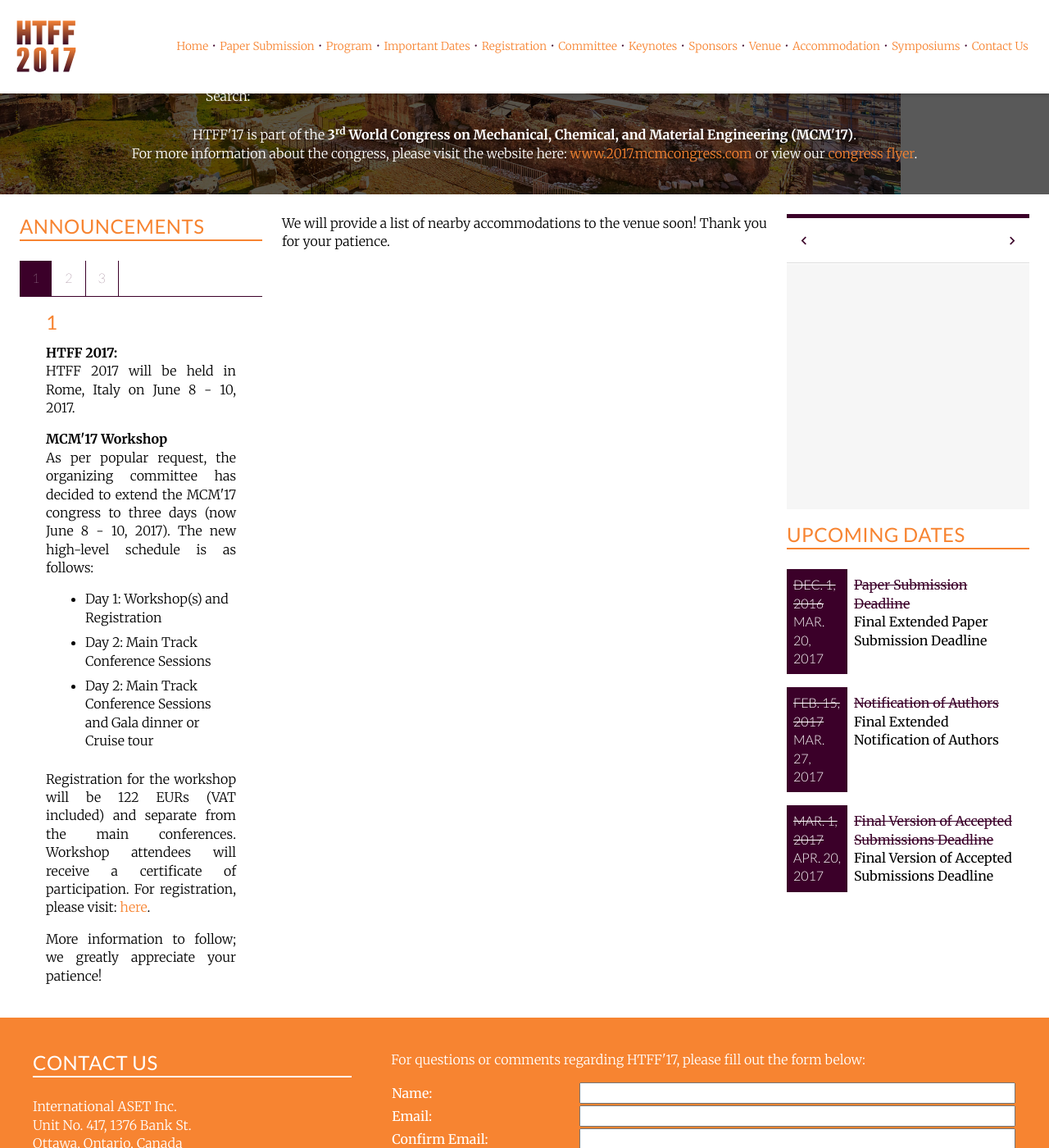
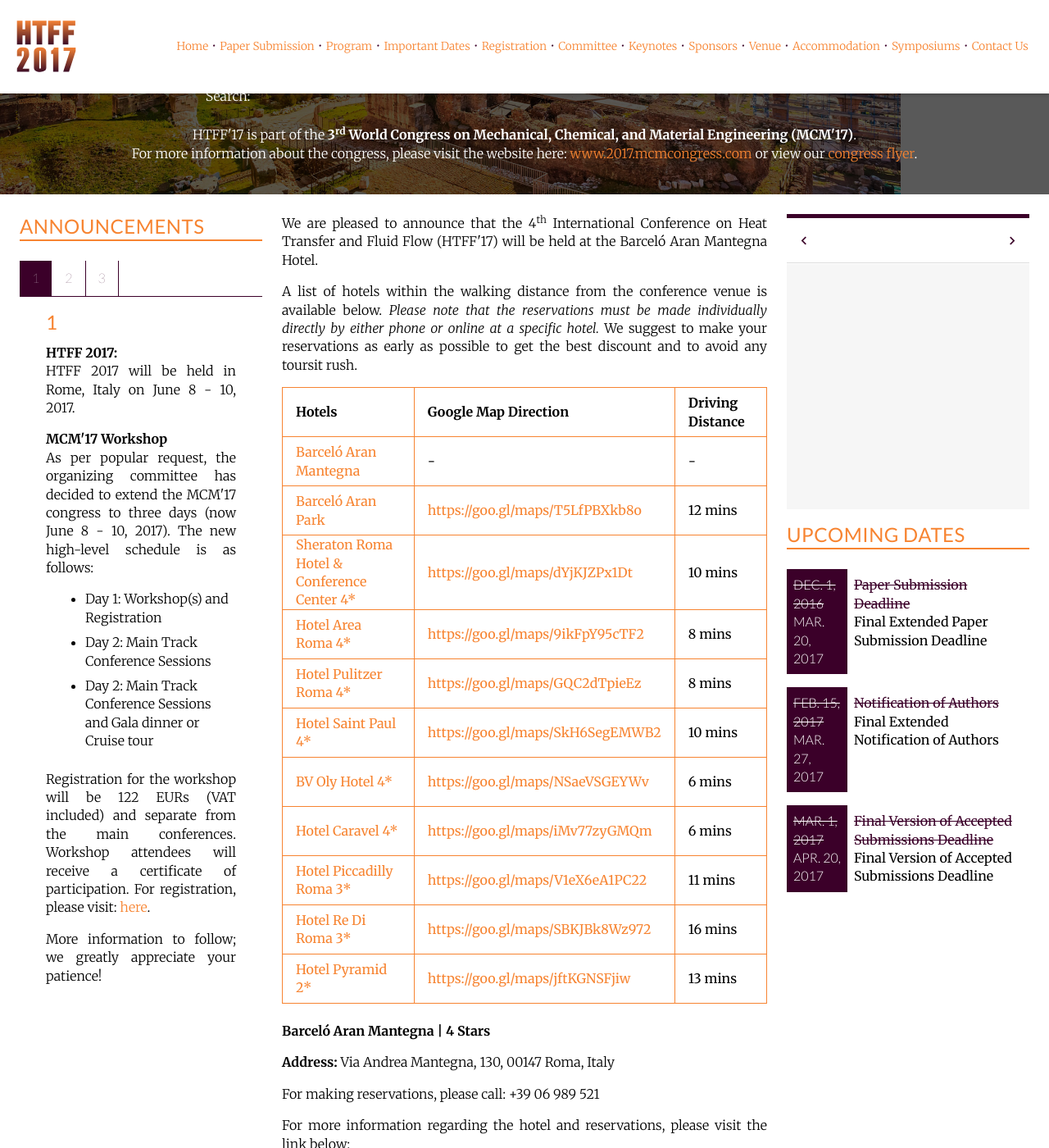
Before and after one commit to intaset/htff, a Jekyll site: the page built from accommodation.html, in a window 1280 px wide and 1400 px high, scrolled down 270 px. Shown: the whole window at 82% size. Built offline with Jekyll 4.4.1, drawn with Linux system fonts in a browser that asks for light colours; nearby versions of some CDN libraries; Markdown is read by kramdown in place of the engine named in the settings; comment, search, counter and statistics services are not loaded; some of the changed text lies outside the part shown.

Commit message:
added hotel list

```diff
--- a/accommodation.html
+++ b/accommodation.html
@@ -8,223 +8,244 @@
 <a id="top"></a>
 <div class="unit unit-s-1 unit-m-1-4-1 unit-l-1-4-1">
   <div class="unit-spacer content">
-  <p class="body">We will provide a list of nearby accommodations to the venue soon! Thank you for your patience.</p>
-    <!-- <p class="body">A list of hotels within the walking distance from the conference venue is available below. Please note that the reservations must be made individually directly by either phone or online at a specific hotel. We suggest to make your reservations as early as possible to get the best discount and to avoid any tourist rush.</p>
+  <!-- <p class="body">We will provide a list of nearby accommodations to the venue soon! Thank you for your patience.</p> -->
+   <p class="body">We are pleased to announce that the 4<sup>th</sup> International Conference on Heat Transfer and Fluid Flow (HTFF'17) will be held at the Barceló Aran Mantegna Hotel. <!-- More importantly, we have collaborated with the hotel to offer our customers a reduced rate on the accommodations! Please click here for more information: Hotel Alimara Barcelona --></p>
+
+    <p class="body">A list of hotels within the walking distance from the conference venue is available below. <i>Please note that the reservations must be made individually directly by either phone or online at a specific hotel.</i> We suggest to make your reservations as early as possible to get the best discount and to avoid any toursit rush.</p>
 
 <table class="accommodation">
   <thead>
     <tr>
     <td><b>Hotels</b></td>
     <td><b>Google Map Direction</b></td>
-    <td><b>Walking Distance</b></td>
+    <td><b>Driving Distance</b></td>
     </tr>
     </thead>
     <tbody>
   <tr>
-    <td><a href="#0" class="body-link">Hotel Novotel Budapest Centrum</a></td>
+    <td><a href="#Barceló_Aran_Mantegna" class="body-link">Barceló Aran Mantegna</a></td>
       <td>-</td>
       <td>-</td>
     </tr>
 
     <tr>
-    <td><a href="#1" class="body-link">Hotel Nemzeti Budapest - MGallery Collection</a></td>
-      <td><a href="https://goo.gl/maps/s8h7ufP8iDp" class="body-link">https://goo.gl/maps/s8h7ufP8iDp</a></td>
-      <td>2 Min.</td>
+    <td><a href="#Barceló_Aran_Park" class="body-link">Barceló Aran Park</a></td>
+      <td><a href="https://goo.gl/maps/T5LfPBXkb8o" class="body-link" target="_blank">https://goo.gl/maps/T5LfPBXkb8o</a></td>
+      <td>12 mins</td>
     </tr>
 
     <tr>
-    <td><a href="#2" class="body-link">Atrium Fashion Hotel</a></td>
-      <td><a href="https://goo.gl/maps/SWRe1mLANeH2" class="body-link">https://goo.gl/maps/SWRe1mLANeH2</a></td>
-      <td>2 Min.</td>
+    <td><a href="#Sheraton_Roma_Hotel_&_Conference_Center_4*" class="body-link">Sheraton Roma Hotel & Conference Center 4*</a></td>
+      <td><a href="https://goo.gl/maps/dYjKJZPx1Dt" class="body-link" target="_blank">https://goo.gl/maps/dYjKJZPx1Dt</a></td>
+      <td>10 mins</td>
     </tr>
 
     <tr>
-    <td><a href="#3" class="body-link">Boscolo Budapest</a></td>
-      <td><a href="https://goo.gl/maps/Zq57vRKdzWJ2" class="body-link">https://goo.gl/maps/Zq57vRKdzWJ2</a></td>
-      <td>3 Min.</td>
+    <td><a href="#Hotel_Area_Roma_4*" class="body-link">Hotel Area Roma 4*</a></td>
+      <td><a href="https://goo.gl/maps/9ikFpY95cTF2" class="body-link" target="_blank">https://goo.gl/maps/9ikFpY95cTF2</a></td>
+      <td>8 mins</td>
     </tr>
 
     <tr>
-    <td><a href="#4" class="body-link">Hotel Ibis Budapest City</a></td>
-      <td><a href="https://goo.gl/maps/86vwcufwiTy" class="body-link">https://goo.gl/maps/86vwcufwiTy</a></td>
-      <td>3 Min.</td>
+    <td><a href="#Hotel_Pulitzer_Roma_4*" class="body-link">Hotel Pulitzer Roma 4*</a></td>
+      <td><a href="https://goo.gl/maps/GQC2dTpieEz" class="body-link" target="_blank">https://goo.gl/maps/GQC2dTpieEz</a></td>
+      <td>8 mins</td>
     </tr>
 
     <tr>
-    <td><a href="#5" class="body-link">Courtyard Budapest City Center</a></td>
-      <td><a href="https://goo.gl/maps/etQac3D67tz" class="body-link">https://goo.gl/maps/etQac3D67tz</a></td>
-      <td>4 Min.</td>
+    <td><a href="#Hotel_Saint_Paul_4*" class="body-link">Hotel Saint Paul 4*</a></td>
+      <td><a href="https://goo.gl/maps/SkH6SegEMWB2" class="body-link" target="_blank">https://goo.gl/maps/SkH6SegEMWB2</a></td>
+      <td>10 mins</td>
     </tr>
 
     <tr>
-    <td><a href="#6" class="body-link">The Three Corners Hotel Bristol Budapest</a></td>
-      <td><a href="https://goo.gl/maps/T6nsMKTtFz22" class="body-link">https://goo.gl/maps/T6nsMKTtFz22</a></td>
-      <td>5 Min.</td>
+    <td><a href="#BV_Oly_Hotel_4*" class="body-link">BV Oly Hotel 4*</a></td>
+      <td><a href="https://goo.gl/maps/NSaeVSGEYWv" class="body-link" target="_blank">https://goo.gl/maps/NSaeVSGEYWv</a></td>
+      <td>6 mins</td>
     </tr>
 
     <tr>
-    <td><a href="#7" class="body-link">Elit Hotel</a></td>
-      <td><a href="https://goo.gl/maps/WXQEQchZiBp" class="body-link">https://goo.gl/maps/WXQEQchZiBp</a></td>
-      <td>5 Min.</td>
+    <td><a href="#Hotel_Caravel_4*" class="body-link">Hotel Caravel 4*</a></td>
+      <td><a href="https://goo.gl/maps/iMv77zyGMQm" class="body-link" target="_blank">https://goo.gl/maps/iMv77zyGMQm</a></td>
+      <td>6 mins</td>
     </tr>
 
     <tr>
-    <td><a href="#8" class="body-link">Queen's Court Hotel & Residence</a></td>
-      <td><a href="https://goo.gl/maps/zNRCPX9y7Jv" class="body-link">https://goo.gl/maps/zNRCPX9y7Jv</a></td>
-      <td>9 Min.</td>
+    <td><a href="#Hotel_Piccadilly_Roma_3*" class="body-link">Hotel Piccadilly Roma 3*</a></td>
+      <td><a href="https://goo.gl/maps/V1eX6eA1PC22" class="body-link" target="_blank">https://goo.gl/maps/V1eX6eA1PC22</a></td>
+      <td>11 mins</td>
     </tr>
 
     <tr>
-    <td><a href="#9" class="body-link">Corinthia Hotel Budapest</a></td>
-      <td><a href="https://goo.gl/maps/TxrcrRsCHB32" class="body-link">https://goo.gl/maps/TxrcrRsCHB32</a></td>
-      <td>9 Min.</td>
+    <td><a href="#Hotel_Re_Di_Roma_3*" class="body-link">Hotel Re Di Roma 3*</a></td>
+      <td><a href="https://goo.gl/maps/SBKJBk8Wz972" class="body-link" target="_blank">https://goo.gl/maps/SBKJBk8Wz972</a></td>
+      <td>16 mins</td>
+    </tr>
+
+    <tr>
+    <td><a href="#Hotel_Pyramid_2*" class="body-link">Hotel Pyramid 2*</a></td>
+      <td><a href="https://goo.gl/maps/jftKGNSFjiw" class="body-link" target="_blank">https://goo.gl/maps/jftKGNSFjiw</a></td>
+      <td>13 mins</td>
     </tr>
 
   </tbody>
 </table><br>
 
-<span class="anchor" id="0"></span>
+<span class="anchor" id="Barceló_Aran_Mantegna"></span>
 <div class="bottom-border">
-<p class="body bold">Hotel Novotel Budapest Centrum | 4 Stars</p>
-<p class="body"><b>Address:</b> Budapest, Rákóczi út 43-45, 1088 Hungary</p>
+<p class="body bold">Barceló Aran Mantegna | 4 Stars</p>
+<p class="body"><b>Address:</b> Via Andrea Mantegna, 130, 00147 Roma, Italy</p>
 
-<p class="body">For making reservations, please call: +36 1 477 5300<br>
-<b>Group Discount:</b> Information will be provided soon.</p>
+<p class="body">For making reservations, please call: +39 06 989 521<br>
+<!-- <b>Group Discount:</b> Mention the conference to receive a Clarion discount. --></p>
 
-<p class="body"><b>To reserve a room:</b> please download and fill out the <a href="../bookingform.doc" class="body-link">Booking Form</a> and send directly to the hotel email address mentioned on the form.</p>
+<p class="body">For more information regarding the hotel and reservations, please visit the link below:</p>
 
-<p class="body">For more information regarding the hotel, please visit the link below:</p>
-
-<a href="http://www.novotel.com/gb/hotel-3560-novotel-budapest-centrum/index.shtml" class="body-link">www.novotel.com/gb/hotel-3560-novotel-budapest-centrum</a>
+<a href="http://www.barcelo.com" class="body-link">www.barcelo.com</a>
 
 <a href="#top" class="top">TOP</a>
-</div><br>
+</div>
 
-<span class="anchor" id="9"></span>
+<span class="anchor" id="Barceló_Aran_Park"></span>
 <div class="bottom-border">
-<p class="body bold">Corinthia Hotel Budapest | 5 Stars</p>
-<p class="body"><b>Address:</b> ERZSÉBET KÖRÚT 43-49 BUDAPEST H-1073</p>
+<p class="body bold">Barceló Aran Park | 4 Stars</p>
+<p class="body"><b>Address:</b> Via Riccardo Forster, 24, 00143 Roma, Italy</p>
 
-<p class="body">For making reservations, please call: +36 1 479 4000 </p>
+<p class="body">For making reservations, please call: +39 06 5107 2135</p>
 
-<p class="body">For more information regarding this hotel or to book online, please visit the link below:</p>
+<p class="body">For more information regarding the hotel and reservations, please visit the link below:</p>
 
-<a href="http://www.corinthia.com/hotels/budapest/?gclid=Cj0KEQjwt763BRDZx_Xg3-Pv2cABEiQAoDfeGOjY3e-ucw7r0JT1o6N7buHK-TI2qdhD3DKyVG9ltrgaAuBc8P8HAQ" class="body-link">www.corinthia.com/hotels/budapest</a>
+<a href="http://www.barcelo.com" class="body-link">www.barcelo.com</a>
 
 <a href="#top" class="top">TOP</a>
-</div><br>
+</div>
 
-<span class="anchor" id="3"></span>
+<span class="anchor" id="Sheraton_Roma_Hotel_&_Conference_Center_4*"></span>
 <div class="bottom-border">
-<p class="body bold">Boscolo Budapest | 5 Stars</p>
-<p class="body"><b>Address:</b> Erzsébet krt. 9/11 - 1073 Budapest, Hungary</p>
+<p class="body bold">Sheraton Roma Hotel & Conference Center | 4 Stars</p>
+<p class="body"><b>Address:</b> Viale del Pattinaggio, 100, 00144 Roma, Italy</p>
 
-<p class="body">For making reservations, please call: +36 1 886 61 11</p>
+<p class="body">For making reservations, please call: +39 06 54531</p>
 
-<p class="body">For more information regarding this hotel and making online reservation, please visit the link below:</p>
+<p class="body">For more information regarding the hotel and reservations, please visit the link below:</p>
 
-<a href="http://budapest.boscolohotels.com/" class="body-link">www.budapest.boscolohotels.com</a>
+<a href="http://www.sheratonrome.com" class="body-link">www.sheratonrome.com</a>
 
 <a href="#top" class="top">TOP</a>
-</div><br>
+</div>
 
-<span class="anchor" id="8"></span>
+<span class="anchor" id="Hotel_Area_Roma_4*"></span>
 <div class="bottom-border">
-<p class="body bold">Queen's Court Hotel & Residence | 5 Stars</p>
-<p class="body"><b>Address:</b> 1074 Budapest, Dob Street 63., Budapest, Hungary</p>
+<p class="body bold">Hotel Area Roma | 4 Stars</p>
+<p class="body"><b>Address:</b> Via del Forte Ostiense, 21, 00146 Roma, Italy</p>
 
-<p class="body">For making reservations, please call: +36 1 882 3000</p>
+<p class="body">For making reservations, please call: +39 06 594 3183</p>
 
-<p class="body">For more information regarding this hotel and making online reservation, please visit the link below:</p>
+<p class="body">For more information regarding the hotel and reservations, please visit the link below:</p>
 
-<a href="http://www.queenscourthotelbudapest.com" class="body-link">www.queenscourthotelbudapest.com</a>
+<a href="http://www.hotelarearoma.it" class="body-link">www.hotelarearoma.it</a>
 
 <a href="#top" class="top">TOP</a>
-</div><br>
+</div>
 
-<span class="anchor" id="1"></span>
+<span class="anchor" id="Hotel_Pulitzer_Roma_4*"></span>
 <div class="bottom-border">
-<p class="body bold">Hotel Nemzeti Budapest - MGallery Collection | 4 Stars</p>
-<p class="body"><b>Address:</b> Jozsef Krt. 4 1088, Budapest, Hungary</p>
+<p class="body bold">Hotel Pulitzer Roma | 4 Stars</p>
+<p class="body"><b>Address:</b> Via Guglielmo Marconi, 905, 00146 Roma, Italy</p>
 
-<p class="body">For making reservations, please call: (+36) 1 477 4500</p>
+<p class="body">For making reservations, please call: +39 06 598 591</p>
 
-<p class="body">For more information regarding this hotel and making online reservation, please visit the link below:</p>
+<p class="body">For more information regarding the hotel and reservations, please visit the link below:</p>
 
-<a href="http://hotel-nemzeti-budapest.hu/en/" class="body-link">www.hotel-nemzeti-budapest.hu</a>
+<a href="http://www.hotelpulitzer.it" class="body-link">www.hotelpulitzer.it</a>
 
 <a href="#top" class="top">TOP</a>
-</div><br>
+</div>
 
-<span class="anchor" id="5"></span>
+<span class="anchor" id="Hotel_Saint_Paul_4*"></span>
 <div class="bottom-border">
-<p class="body bold">Courtyard Budapest City Center | 4 Stars</p>
-<p class="body"><b>Address:</b> Jozsef krt. 5, Budapest, H-1088 Hungary</p>
+<p class="body bold">Hotel Saint Paul | 4 Stars</p>
+<p class="body"><b>Address:</b> Via Vito Volterra, 43, 00146 Roma, Italy</p>
 
-<p class="body">For making reservations, please call: +36 1 327 5100</p>
+<p class="body">For making reservations, please call: +39 06 559 1911</p>
 
-<p class="body">For more information regarding this hotel and making online reservation, please visit the link below:</p>
+<p class="body">For more information regarding the hotel and reservations, please visit the link below:</p>
 
-<a href="http://www.marriott.com/hotels/travel/budcy-courtyard-budapest-city-center/" class="body-link">www.marriott.com/hotels/travel/budcy-courtyard-budapest-city-center/</a>
+<a href="https://www.hotelius.com" class="body-link">www.hotelius.com</a>
 
 <a href="#top" class="top">TOP</a>
-</div><br>
+</div>
 
-<span class="anchor" id="2"></span>
+<span class="anchor" id="BV_Oly_Hotel_4*"></span>
 <div class="bottom-border">
-<p class="body bold">Atrium Fashion Hotel | 4 Stars</p>
-<p class="body"><b>Address:</b> Csokonai u 14. 1081 Budapest, Hungary</p>
+<p class="body bold">BV Oly Hotel | 4 Stars</p>
+<p class="body"><b>Address:</b> Via del Santuario Regina degli Apostoli, 36, 00145 Roma, Italy</p>
 
-<p class="body">For making reservations, please call: +36 1 299 0777</p>
+<p class="body">For making reservations, please call: +39 06 594 441</p>
 
-<p class="body">For more information regarding this hotel and making online reservation, please visit the link below:</p>
+<p class="body">For more information regarding the hotel and reservations, please visit the link below:</p>
 
-<a href="http://www.atriumhotelbudapest.com/en/" class="body-link">www.atriumhotelbudapest.com</a>
+<a href="http://www.olyhotel.it" class="body-link">www.olyhotel.it</a>
 
 <a href="#top" class="top">TOP</a>
-</div><br>
+</div>
 
-<span class="anchor" id="6"></span>
+<span class="anchor" id="Hotel_Caravel_4*"></span>
 <div class="bottom-border">
-<p class="body bold">The Three Corners Hotel Bristol Budapest | 4 Stars</p>
-<p class="body"><b>Address:</b> Kenyérmező utca 4., 1081 Budapest, Hungary</p>
+<p class="body bold">Hotel Caravel | 4 Stars</p>
+<p class="body"><b>Address:</b> Via Cristoforo Colombo, 124, 00147 Roma, Italy</p>
 
-<p class="body">For making reservations, please call: +36 1 7991100</p>
+<p class="body">For making reservations, please call: +39 06 518 0789</p>
 
-<p class="body">For more information regarding this hotel and making online reservation, please visit the link below:</p>
+<p class="body">For more information regarding the hotel and reservations, please visit the link below:</p>
 
-<a href="http://threecorners.com/hotels/hotel-bristol/" class="body-link">www.threecorners.com/hotels/hotel-bristol</a>
+<a href="http://www.hotelcaravel.it" class="body-link">www.hotelcaravel.it</a>
 
 <a href="#top" class="top">TOP</a>
-</div><br>
+</div>
 
-<span class="anchor" id="4"></span>
+<span class="anchor" id="Hotel_Piccadilly_Roma_3*"></span>
 <div class="bottom-border">
-<p class="body bold">Hotel Ibis Budapest City | 3 Stars</p>
-<p class="body"><b>Address:</b> Akacfa u. 1-3, 1072, Budapest Hungary</p>
+<p class="body bold">Hotel Piccadilly Roma | 3 Stars</p>
+<p class="body"><b>Address:</b> Via Magna Grecia, 122, 00183 Roma, Italy</p>
 
-<p class="body">For making reservations, please call: +36 1 478 3050</p>
+<p class="body">For making reservations, please call: +39 06 7047 4858</p>
 
-<p class="body">For more information regarding this hotel and making online reservation, please visit the link below:</p>
+<p class="body">For more information regarding the hotel and reservations, please visit the link below:</p>
 
-<a href="http://www.accorhotels.com/gb/hotel-1681-ibis-budapest-city/index.shtml" class="body-link">www.accorhotels.com/gb/hotel-1681-ibis-budapest-city</a>
+<a href="http://www.hotelpiccadillyroma.it" class="body-link">www.hotelpiccadillyroma.it</a>
 
 <a href="#top" class="top">TOP</a>
-</div><br>
+</div>
 
-<span class="anchor" id="7"></span>
+<span class="anchor" id="Hotel_Re_Di_Roma_3*"></span>
 <div class="bottom-border">
-<p class="body bold">Elit Hotel | 3 Stars</p>
-<p class="body"><b>Address:</b> 1081 Budapest, Rákóczi út 67., Hungary</p>
+<p class="body bold">Hotel Re Di Roma | 3 Stars</p>
+<p class="body"><b>Address:</b> Via Vercelli, 21, 00182 Roma, Italy</p>
 
-<p class="body">For making reservations, please call: +36 1 785 8095</p>
+<p class="body">For making reservations, please call: +39 06 7030 2501</p>
 
-<p class="body">For more information regarding this hotel and making online reservation, please visit the link below:</p>
+<p class="body">For more information regarding the hotel and reservations, please visit the link below:</p>
 
-<a href="http://www.elithotel.hu/index.php" class="body-link">www.elithotel.hu</a>
+<a href="http://www.hotelrediroma.com" class="body-link">www.hotelrediroma.com</a>
 
 <a href="#top" class="top">TOP</a>
-</div> -->
+</div>
+
+<span class="anchor" id="Hotel_Pyramid_2*"></span>
+<div class="bottom-border">
+<p class="body bold">Hotel Pyramid | 2 Stars</p>
+<p class="body"><b>Address:</b> Via dei Magazzini Generali, 4, 00154 Roma, Italy</p>
+
+<p class="body">For making reservations, please call: +39 06 578 0009</p>
+
+<p class="body">For more information regarding the hotel and reservations, please visit the link below:</p>
+
+<a href="http://www.hotelpyramid.it" class="body-link">www.hotelpyramid.it</a>
+
+<a href="#top" class="top">TOP</a>
+</div>
+
 
   </div>
   </div>
--- a/venue.html
+++ b/venue.html
@@ -11,7 +11,7 @@
 
 
 
-<p class="body">We are pleased to announce that the 4<sup>th</sup> International Conference on Heat Transfer and Fluid Flow (HTFF'17) will be held in Italy, Rome on June 6 - 8, 2017 at the Barceló Aran Mantegna.</p>
+<p class="body">We are pleased to announce that the 4<sup>th</sup> International Conference on Heat Transfer and Fluid Flow (HTFF'17) will be held in Italy, Rome on June 8 - 10, 2017 at the Barceló Aran Mantegna.</p>
 
 <p class="body">The Barceló Aran Mantegna is located in EUR-Garbatella, Rome's business district, surrounded by green spaces and very close to the city's new exhibition centre, the Nuova Fiera di Roma. The hotel's location ensures that it is always peaceful, but it is also well-connected to the city centre and Fiumicino and Ciampino international airports. There is a bus stop nearby which links the hotel to the centre of Rome, as well as all kinds of shops, banks, restaurants, and cafés.</p>
 
```
Also changed, not shown: 2 other files. Lines whose indentation alone changed are shown as unchanged.
